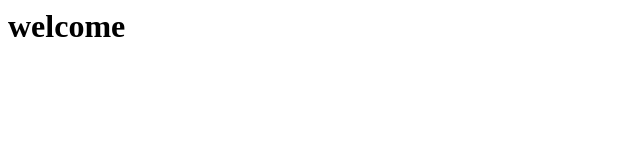
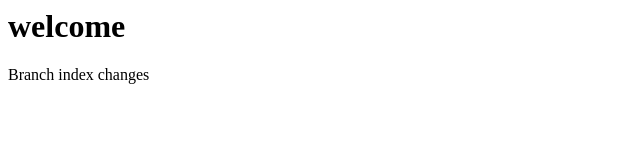
Before and after one commit to chaitanyaks/myrepo, a plain HTML site: page index.html in a window 1280 px wide. Shown: the whole page, without its empty margins (0-640 px from the left). Drawn offline with Linux system fonts and the light colour scheme.

Commit message:
inex changes

```diff
--- a/index.html
+++ b/index.html
@@ -1 +1,2 @@
 <h1> welcome</h1>
+<p>Branch index changes</p>
```
